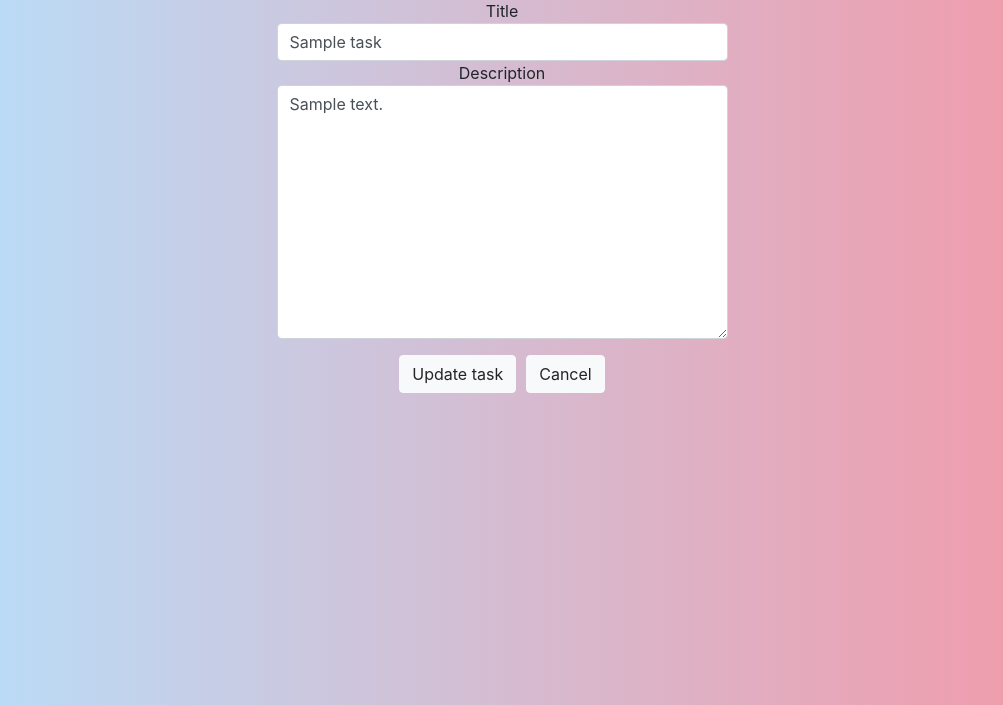
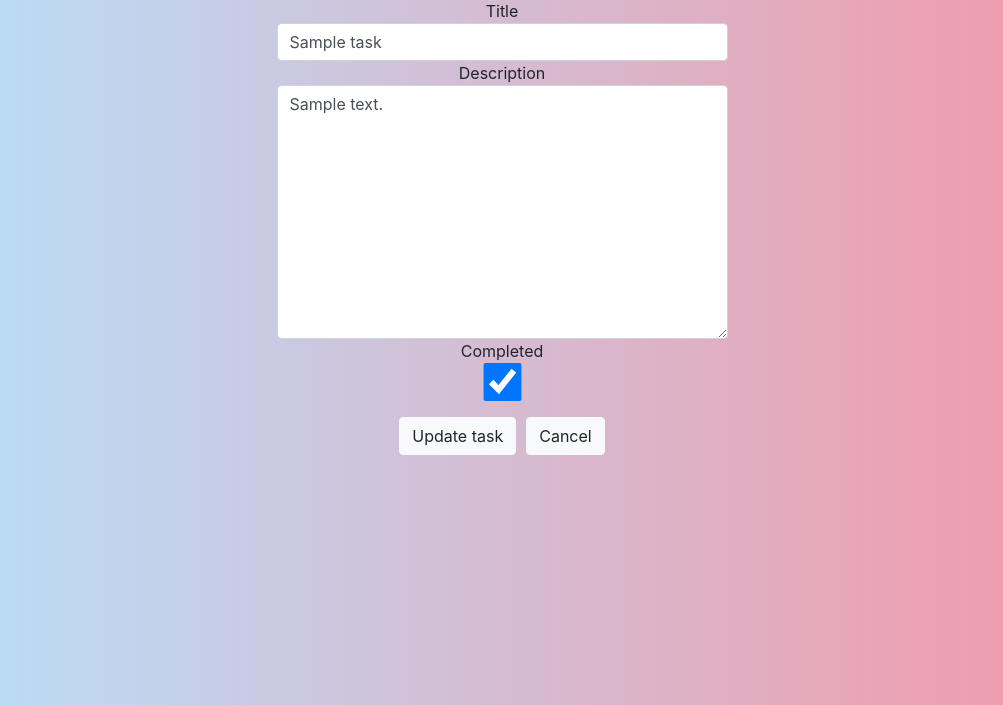
Before and after one commit to tconsta/todo, a Django app: page /1/update/ in a window 1280 px wide. Shown: the part 95-800 px from the top of the page, without its empty margins (138-1141 px from the left). Run offline with Django 3.2, Linux system fonts and the light colour scheme; tables that the repository leaves empty hold one stand-in row (values such as "Sample post"); some libraries are stand-ins or nearby versions.

Commit message:
completed strikethrough task style

```diff
--- a/app/templates/app/task_form.html
+++ b/app/templates/app/task_form.html
@@ -20,6 +20,13 @@
                     <div class="d-flex justify-content-center">
                         {% render_field form.description class+="form-control" %}
                     </div>
+                    <div class="d-flex justify-content-center">
+                        <span class="addTaskLabel">{% render_field form.completed.label %}</span>
+
+                    </div>
+                        <div class="d-flex justify-content-center">
+                        {% render_field form.completed class+="form-control" %}
+                    </div>
                 </div>
             <div class="d-flex justify-content-center">
                 <button type="submit" class="btn btn-light">Update task</button>
--- a/app/templates/app/task_list.html
+++ b/app/templates/app/task_list.html
@@ -9,8 +9,10 @@
       <div class="col-lg-3 col-md-4 col-sm-6">
         <div class="dropdown">
           <div class="task-card" id="dropdownMenuButton" data-toggle="dropdown" aria-haspopup="true" aria-expanded="false">
+            {% if task.completed %}<del>{% endif %}
             <h2>{{ task.title }}</h2>
             <p>{{ task.description }}</p>
+            {% if task.completed %}</del>{% endif %}
           </div>
           <div class="dropdown-menu " aria-labelledby="dropdownMenuButton">
             <a class="dropdown-item" href="#">
```
